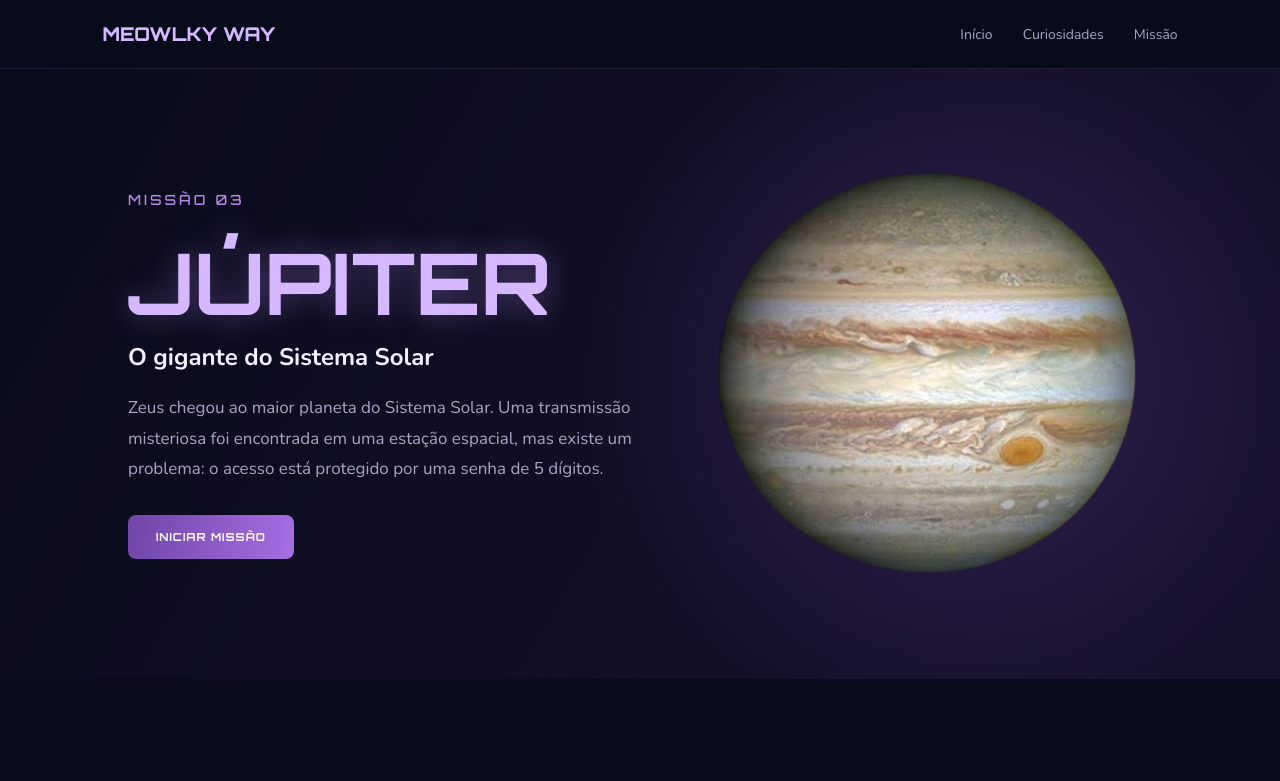
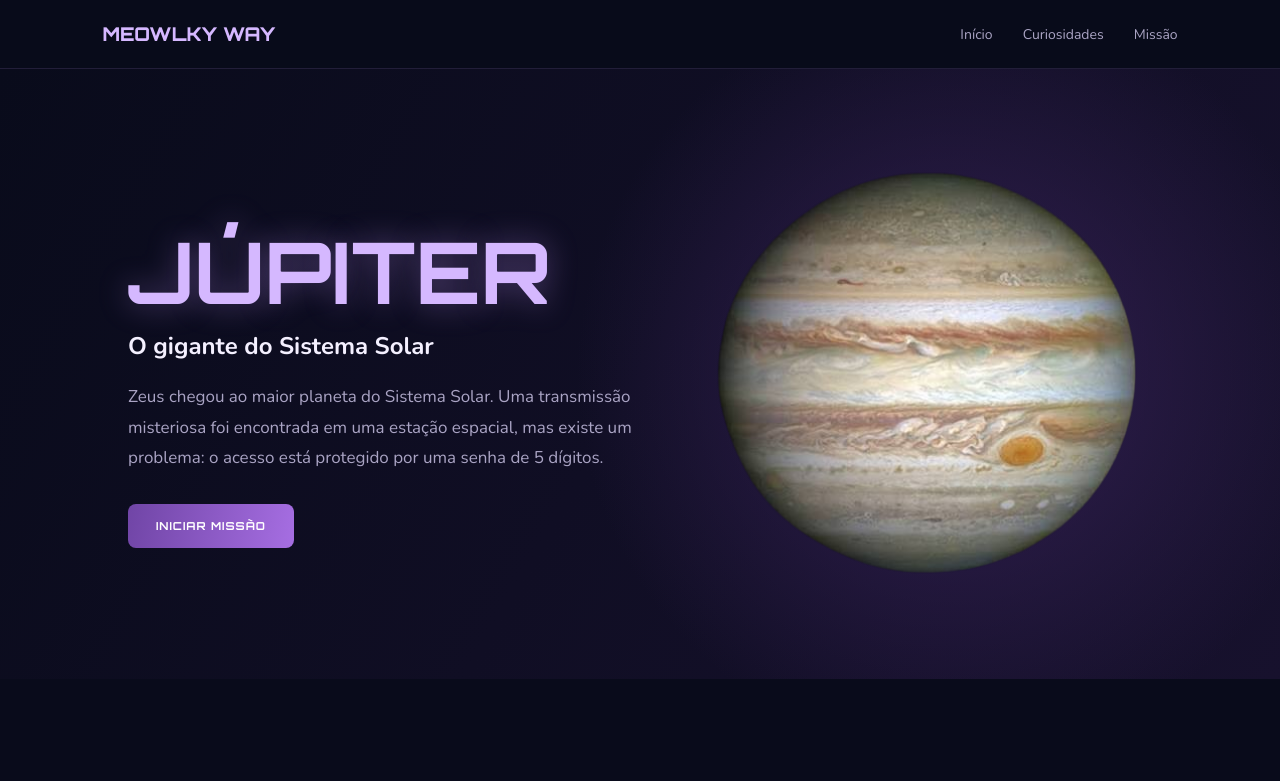
Before and after one commit to MariaLu07/Meowlky_way, a plain HTML site: page jupiter.html in a window 1280 px wide. Shown: the top 781 px of the page. Drawn offline with nearby package versions, Linux system fonts and the light colour scheme.

Commit message:
Update jupiter.html

```diff
--- a/jupiter.html
+++ b/jupiter.html
@@ -32,8 +32,6 @@
         <section class="hero">
 
             <div class="hero-texto">
-
-                <span class="etiqueta">MISSÃO 03</span>
 
                 <h1>JÚPITER</h1>
 
```
